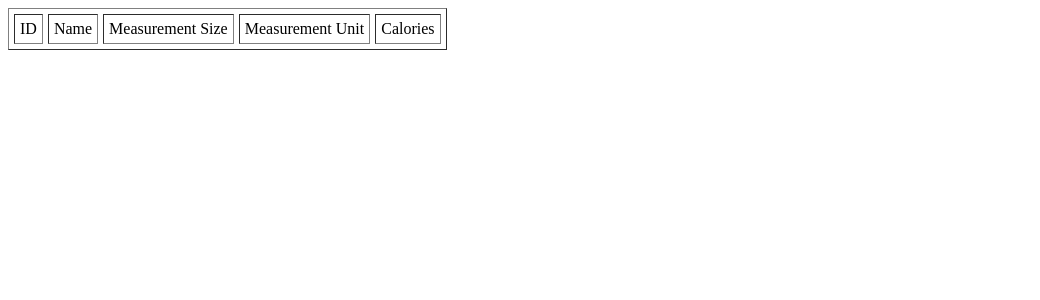
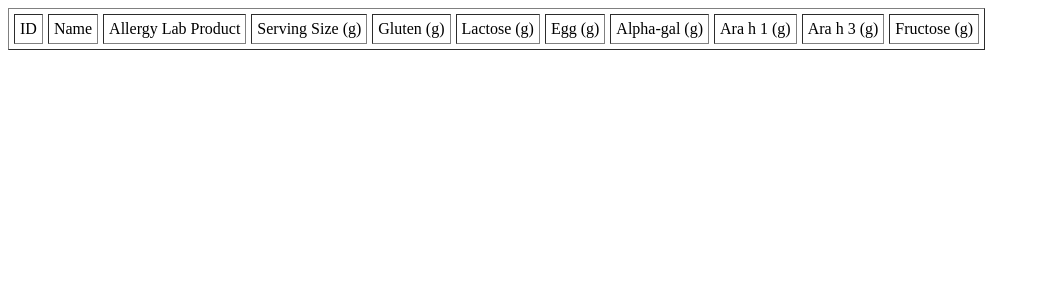
Before and after one commit to quanticedu/AllergyLab, a Flask app: page / in a window 1280 px wide. Shown: the top 300 px of the page, without its empty margins (0-1040 px from the left). Run offline with Flask 2, Linux system fonts and the light colour scheme; data that the repository does not hold is empty.

Commit message:
Changes needed for the new scenario (food allergies)

```diff
--- a/WEBDEV103/103_2/app/app.py
+++ b/WEBDEV103/103_2/app/app.py
@@ -9,7 +9,7 @@ app = Flask(__name__)
 def success():
     c, conn = connection()
 
-    query = "SELECT * FROM breakfast"
+    query = "SELECT * FROM foods"
     c.execute(query)
 
     data = c.fetchall()
--- a/WEBDEV103/103_2/app/dbconnect.py
+++ b/WEBDEV103/103_2/app/dbconnect.py
@@ -4,7 +4,7 @@ def connection():
     # Edited out actual values
     conn = mysql.connector.connect( host='dbhost',
                             port=3306,
-                            database='food_info',
+                            database='allergen_info',
                             user='pythonapp',
                             password='secretPass123!')
     c = conn.cursor()
--- a/WEBDEV103/103_2/app/templates/food_data.html
+++ b/WEBDEV103/103_2/app/templates/food_data.html
@@ -2,9 +2,15 @@
     <tr>
         <td>ID</td>
         <td>Name</td>
-        <td>Measurement Size</td>
-        <td>Measurement Unit</td>
-        <td>Calories</td>
+        <td>Allergy Lab Product</td>
+        <td>Serving Size (g)</td>
+        <td>Gluten (g)</td>
+        <td>Lactose (g)</td>
+        <td>Egg (g)</td>
+        <td>Alpha-gal (g)</td>
+        <td>Ara h 1 (g)</td>
+        <td>Ara h 3 (g)</td>
+        <td>Fructose (g)</td>
     </tr>
     {% for row in data %}
         <tr>
```
